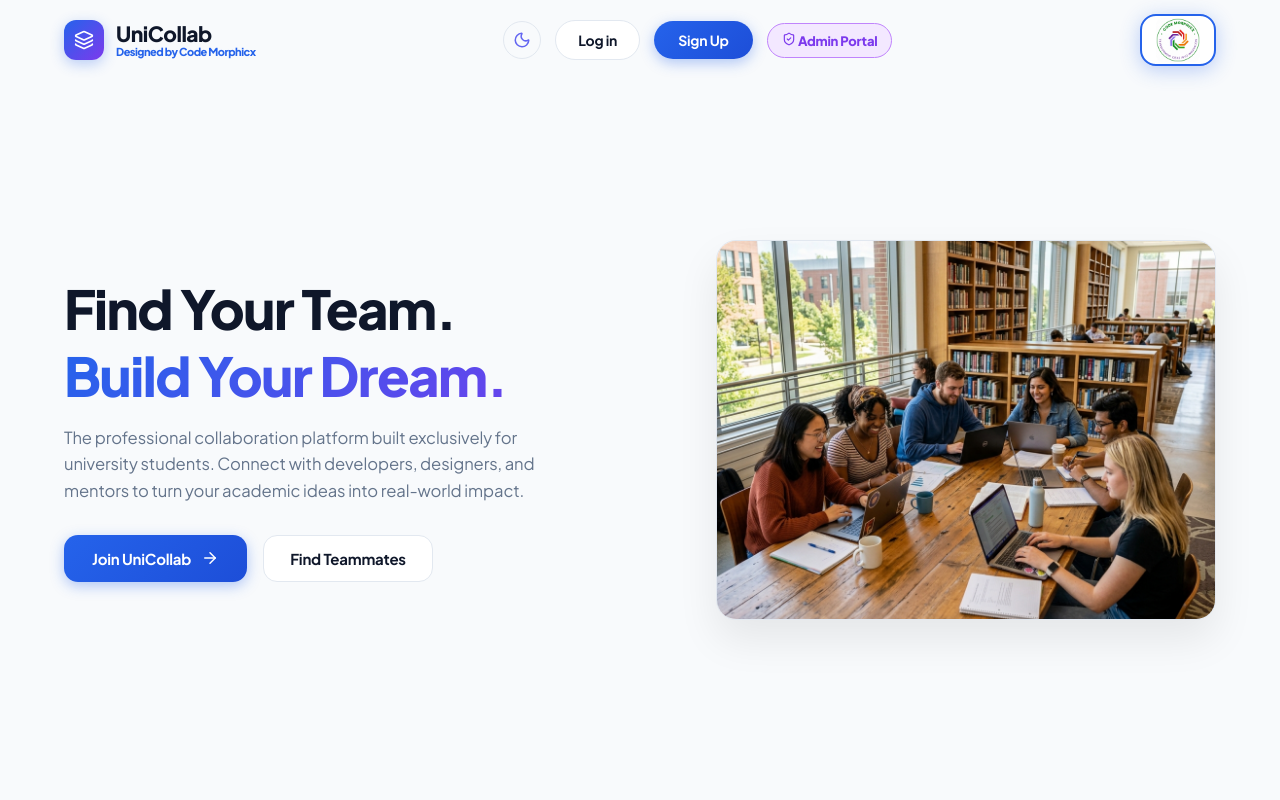
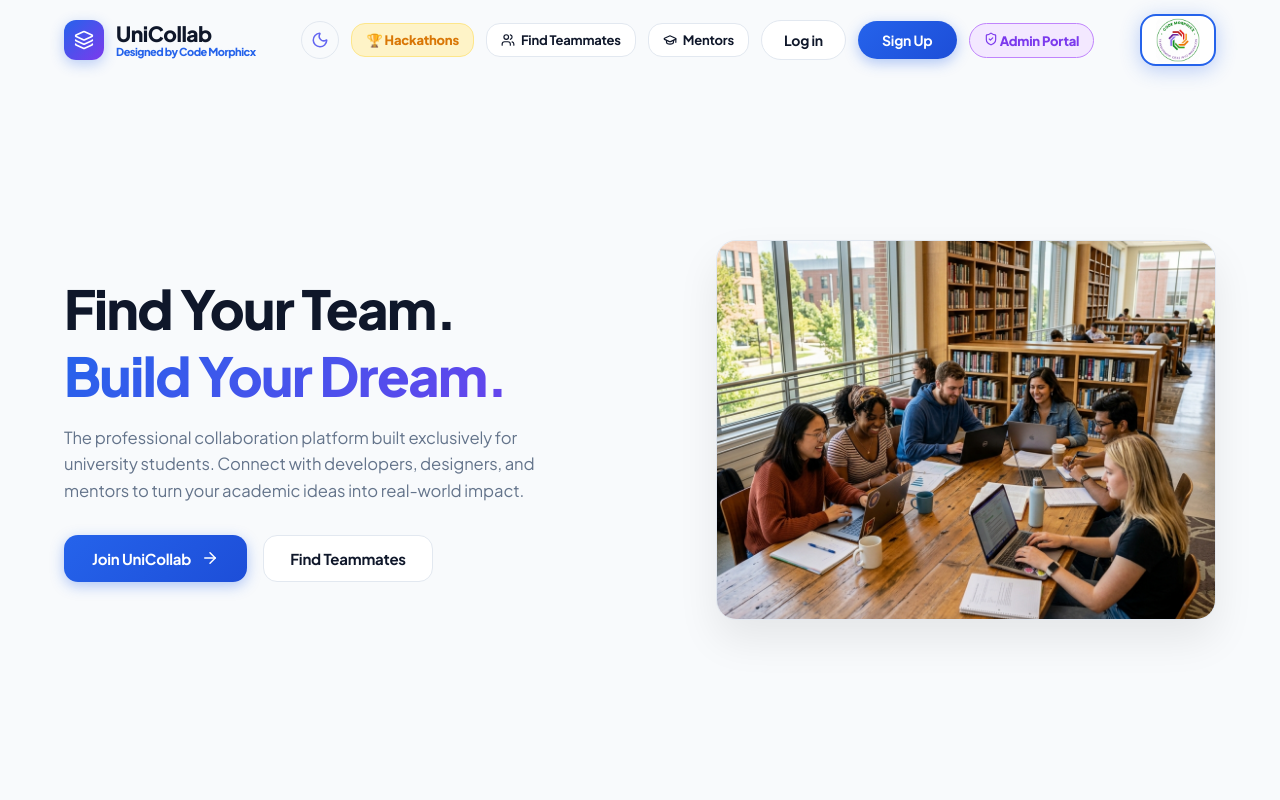
Before and after one commit to gaganr123456789-ctrl/unicollab1, a React (Vite) app: page /#landing in a window 1280 px wide. Shown: the top 800 px of the page. Built offline with nearby package versions, Linux system fonts and the light colour scheme; sample sign-in values are in the browser's storage.

Commit message:
Add Hackathons tab to Landing Navbar, Sidebar, and Admin Portal table with bundle index-CLac92wB.js

```diff
--- a/src/App.jsx
+++ b/src/App.jsx
@@ -273,13 +273,34 @@ export default function App() {
             </div>
           </a>
 
-          <div className="nav-actions">
+          <div className="nav-actions flex align-center gap-2" style={{ display: 'flex', alignItems: 'center', gap: '8px', flexWrap: 'wrap' }}>
             <button
               className="icon-btn theme-toggle-btn"
               onClick={() => setTheme(theme === 'dark' ? 'light' : 'dark')}
               title={theme === 'dark' ? 'Switch to Light Mode' : 'Switch to Dark Mode'}
             >
               {theme === 'dark' ? <Sun size={18} className="theme-icon sun" /> : <Moon size={18} className="theme-icon moon" />}
+            </button>
+            <button
+              className="btn-browse"
+              style={{ padding: '8px 14px', fontSize: '13px', display: 'flex', alignItems: 'center', gap: '6px', background: '#FEF3C7', color: '#D97706', borderColor: '#FDE68A', fontWeight: 800 }}
+              onClick={() => setCurrentPage('hackathons')}
+            >
+              🏆 Hackathons
+            </button>
+            <button
+              className="btn-browse"
+              style={{ padding: '8px 14px', fontSize: '13px', display: 'flex', alignItems: 'center', gap: '6px' }}
+              onClick={() => setCurrentPage('find-teammates')}
+            >
+              <Users size={14} /> Find Teammates
+            </button>
+            <button
+              className="btn-browse"
+              style={{ padding: '8px 14px', fontSize: '13px', display: 'flex', alignItems: 'center', gap: '6px' }}
+              onClick={() => setCurrentPage('mentor-portal')}
+            >
+              <GraduationCap size={14} /> Mentors
             </button>
             <button className="btn-login" onClick={() => { setAuthMode('login'); setCurrentPage('login'); }}>
               Log in
--- a/src/components/Sidebar.jsx
+++ b/src/components/Sidebar.jsx
@@ -23,7 +23,7 @@ export default function Sidebar({ currentPage, setCurrentPage, isMobileNavOpen,
     { id: 'mentor-portal', label: 'Mentor Portal', icon: GraduationCap },
     { id: 'ai-assistant', label: 'AI Assistant', icon: Bot },
     { id: 'resource-library', label: 'Resource Library', icon: BookOpen },
-    { id: 'hackathons', label: 'Hackathon Hub', icon: Trophy },
+    { id: 'hackathons', label: '🏆 Hackathon Hub', icon: Trophy },
     { id: 'messages', label: 'Messages', icon: MessageSquare },
   ];
 
```
Also changed, not shown: 2 other files (tests, documents, lock files or other folders).
